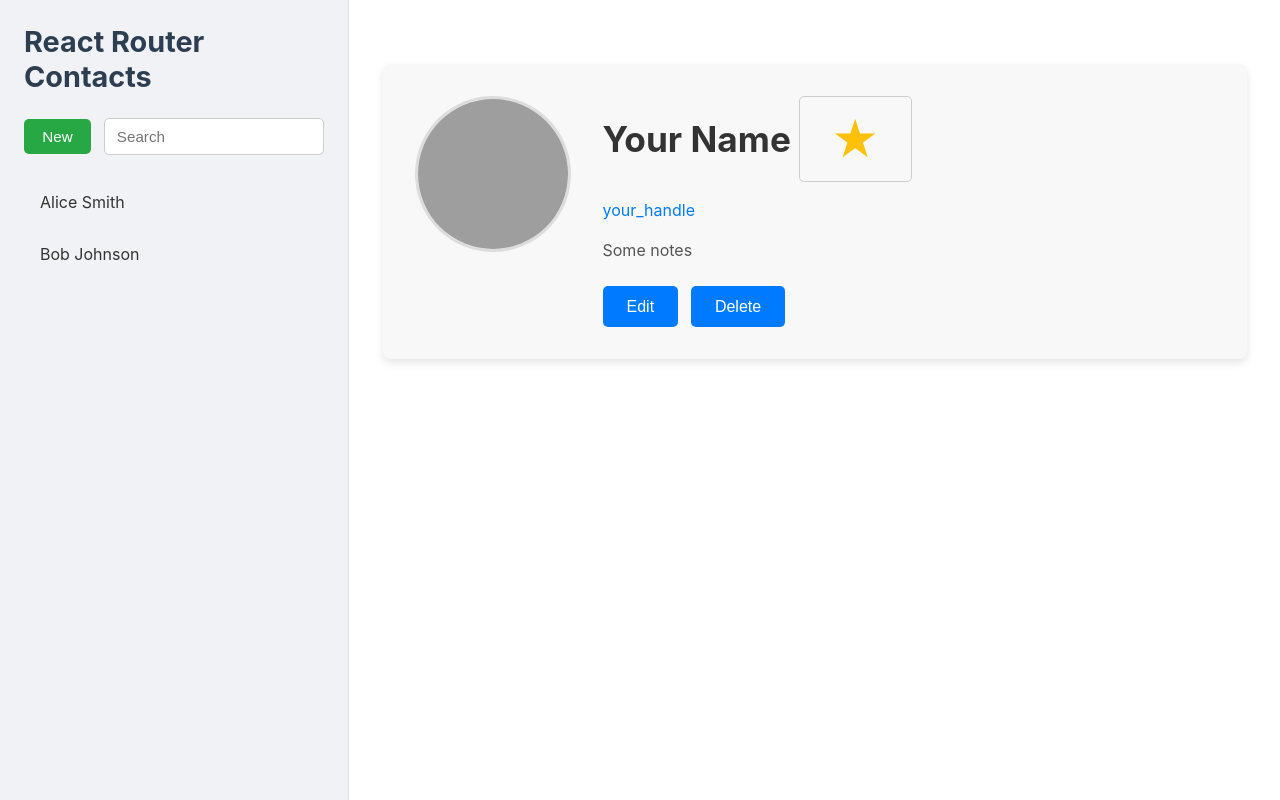
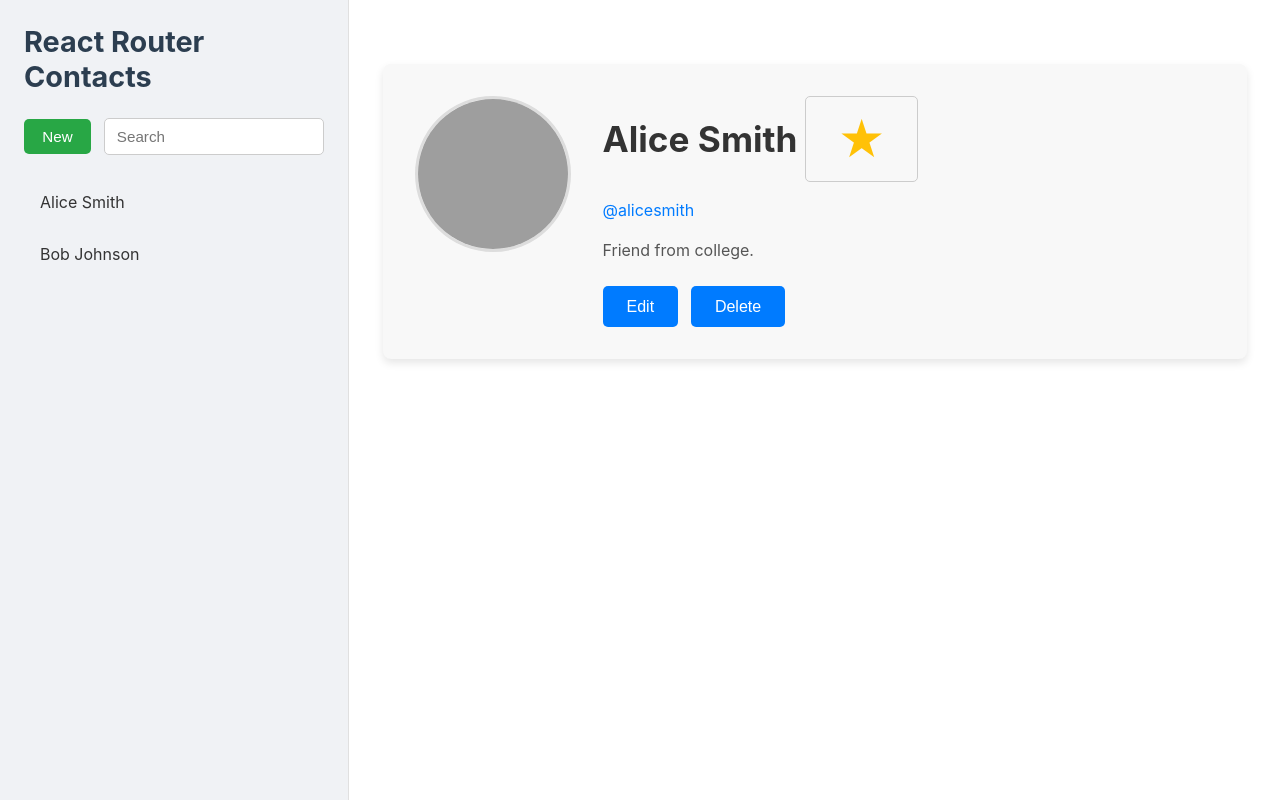
Before and after one commit to VilarDev/Tutorial-Router-Dom-letast, a React (Vite) app: page /contacts/abc in a window 1280 px wide. Built offline with nearby package versions, Linux system fonts and the light colour scheme; grey boxes are pictures that could not be loaded.

Commit message:
feat: Implement dynamic contact details loading via route ID

```diff
--- a/src/Data/contacts.ts
+++ b/src/Data/contactsData.ts
@@ -33,11 +33,19 @@ const contacts: Contact[] = [
   },
 ];
 
+
 // Função para obter todos os contatos
 export async function getContacts(): Promise<Contact[]> {
   // Simula um atraso de rede
   await new Promise(r => setTimeout(r, 500));
   return [...contacts]; // Retorna uma cópia para evitar mutações diretas
+}
+
+export async function getContact(id: string): Promise<Contact | null> {
+  // Simula um atraso de rede
+  await new Promise(r => setTimeout(r, 500));
+  const foundContact = contacts.find(contact => contact.id === id);
+  return foundContact || null; // Retorna o contato ou null se não encontrar
 }
 
 // Função para criar um novo contato
--- a/src/main.tsx
+++ b/src/main.tsx
@@ -1,3 +1,5 @@
+// src/main.tsx
+
 import React from 'react';
 import ReactDOM from "react-dom/client";
 import {
@@ -5,23 +7,26 @@ import {
   RouterProvider,
 } from "react-router-dom";
 
+// Importa o componente Root, seu loader e sua action
+import Root, { loader as rootLoader, action as rootAction } from "./routes/Root/root.tsx";
 
-import Root, { loader as rootLoader, action as rootAction } from "./routes/Root/root.tsx"; // <-- Linha corrigida!
 import ErrorPage from "./Error-peges/error-page.tsx";
-import Contact from "./routes/Contact/contact.tsx";
+
+// IMPORTANTE: Importa o componente Contact E o loader que você exportou de contact.tsx
+import Contact, { loader as contactLoader } from "./routes/Contact/contact.tsx"; // <-- Linha corrigida/completa
 
 const router = createBrowserRouter([
   {
     path: "/",
     element: <Root />,
     errorElement: <ErrorPage />,
-    loader: rootLoader, // Usamos o alias rootLoader aqui
+    loader: rootLoader,
     action: rootAction,
-
     children: [
       {
         path: "contacts/:contactId",
         element: <Contact />,
+        loader: contactLoader, // <-- Associa o loader do Contact aqui!
       },
     ],
   },
--- a/src/routes/Contact/contact.tsx
+++ b/src/routes/Contact/contact.tsx
@@ -1,16 +1,38 @@
-import { Form } from "react-router-dom";
+// src/routes/Contact/contact.tsx
+
+import { Form, useLoaderData } from "react-router-dom"; // Importa useLoaderData
 import "./contact.css";
 
+// IMPORTA A FUNÇÃO getContact DO SEU ARQUIVO DE DADOS (contacts.ts)
+// Ajuste o caminho se seu contacts.ts estiver em outro lugar (ex: "../data/contacts")
+import { getContact } from "../../Data/contactsData.ts";
+
+// (Opcional, mas recomendado) Definição da interface Contact para tipagem
+interface Contact {
+  id: string;
+  first: string;
+  last: string;
+  avatar: string;
+  twitter: string;
+  notes: string;
+  favorite: boolean;
+}
+
+// *** PASSO 1: DEFINIR E EXPORTAR O LOADER ***
+// Esta função é executada ANTES que o componente Contact seja renderizado
+export async function loader({ params }: { params: { contactId: string } }) {
+  const contact = await getContact(params.contactId);
+  // Opcional: Adicionar tratamento para contato não encontrado (melhora a experiência de erro)
+  if (!contact) {
+    throw new Response("Not Found", { status: 404 });
+  }
+  return { contact }; // Retorna o objeto contact
+}
+
 export default function Contact() {
-  const contact = {
-    first: "Your",
-    last: "Name",
-    avatar: "https://robohash.org/you.png?size=200x200",
-    twitter: "your_handle",
-    notes: "Some notes",
-    favorite: true,
-    id: "default", // <-- Adicionei um ID aqui!
-  };
+  // *** PASSO 2: USAR useLoaderData PARA OBTER OS DADOS ***
+  // Agora 'contact' virá do loader, não de um objeto mockado
+  const { contact } = useLoaderData() as { contact: Contact };
 
   return (
     <div id="contact">
@@ -19,7 +41,6 @@ export default function Contact() {
           key={contact.avatar}
           src={
             contact.avatar ||
-            // Agora contact.id existe e será "default" para o exemplo
             `https://robohash.org/${contact.id}.png?size=200x200`
           }
         />
@@ -75,8 +96,8 @@ export default function Contact() {
   );
 }
 
-// Seu componente Favorite (não alterado, mas incluído para contexto)
-function Favorite({ contact }) {
+// Seu componente Favorite (melhor com tipagem)
+function Favorite({ contact }: { contact: Contact }) {
   const favorite = contact.favorite;
   return (
     <Form method="post">
--- a/src/routes/Root/root.tsx
+++ b/src/routes/Root/root.tsx
@@ -9,7 +9,7 @@ import {
 
 // IMPORTANTE: Corrija o caminho para o seu arquivo de dados.
 // Se seu arquivo de dados estiver em src/contacts.ts:
-import { getContacts, createContact } from "../../Data/contacts" // <-- MUITO PROVAVELMENTE É ESTE!
+import { getContacts, createContact } from "../../Data/contactsData" // <-- MUITO PROVAVELMENTE É ESTE!
 // OU se seu arquivo de dados estiver em src/data.ts:
 // import { getContacts, createContact } from "../data";
 
```
